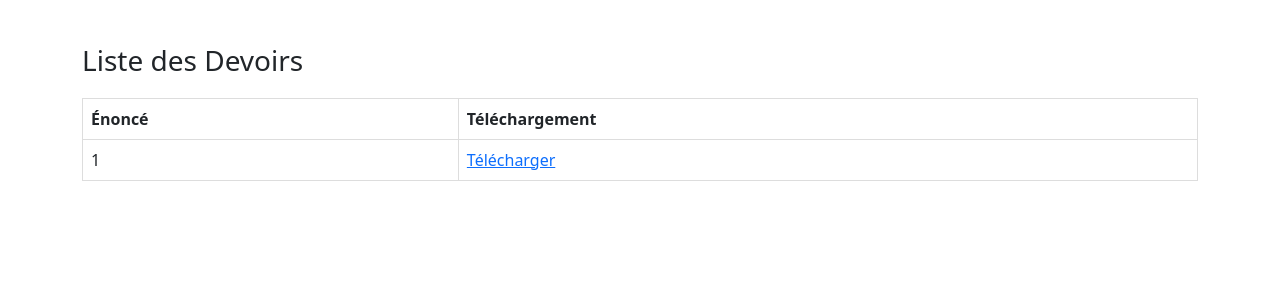
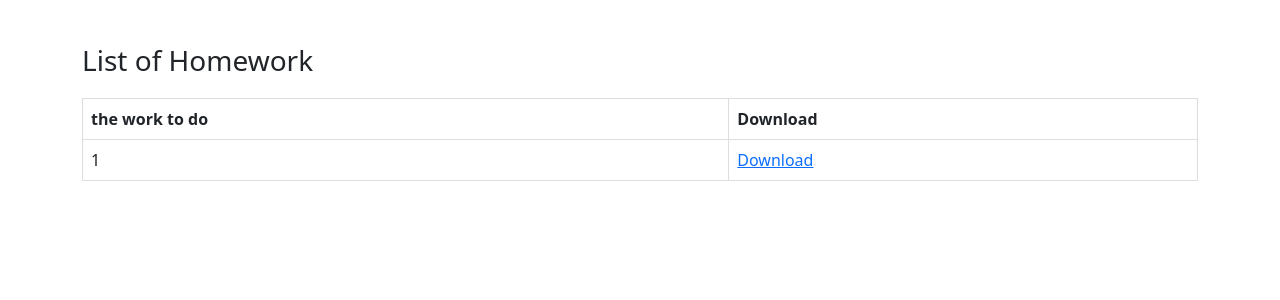
Before and after one commit to Bruburnono/DevSecOps, a Flask app: template templates/devoir_liste.html in a window 1280 px wide. Shown: the part 56-356 px from the top of the page. Run offline with Flask 3, Linux system fonts and the light colour scheme; the template is opened without the code that fills it: most values are stand-ins (such as "Sample title", 1, 10 or a date in 2020); some libraries are stand-ins or nearby versions.

Commit message:
Update devoir_liste.html

```diff
--- a/templates/devoir_liste.html
+++ b/templates/devoir_liste.html
@@ -47,12 +47,12 @@
 
     <!-- Liste des devoirs -->
     <div class="container mt-5">
-        <h3>Liste des Devoirs</h3>
+        <h3>List of Homework</h3>
         <table class="table">
             <thead>
                 <tr>
-                    <th>Énoncé</th>
-                    <th>Téléchargement</th>
+                    <th>the work to do</th>
+                    <th>Download</th>
                 </tr>
             </thead>
             <tbody>
@@ -61,7 +61,7 @@
                     <td>{{ devoir[0] }}</td>
                     <td>
                         <a href="{{ url_for('static', filename='uploads/' + devoir[1].split('/')[-1]) }}" target="_blank">
-                            Télécharger
+                            Download
                         </a>
                     </td>
                 </tr>
```
